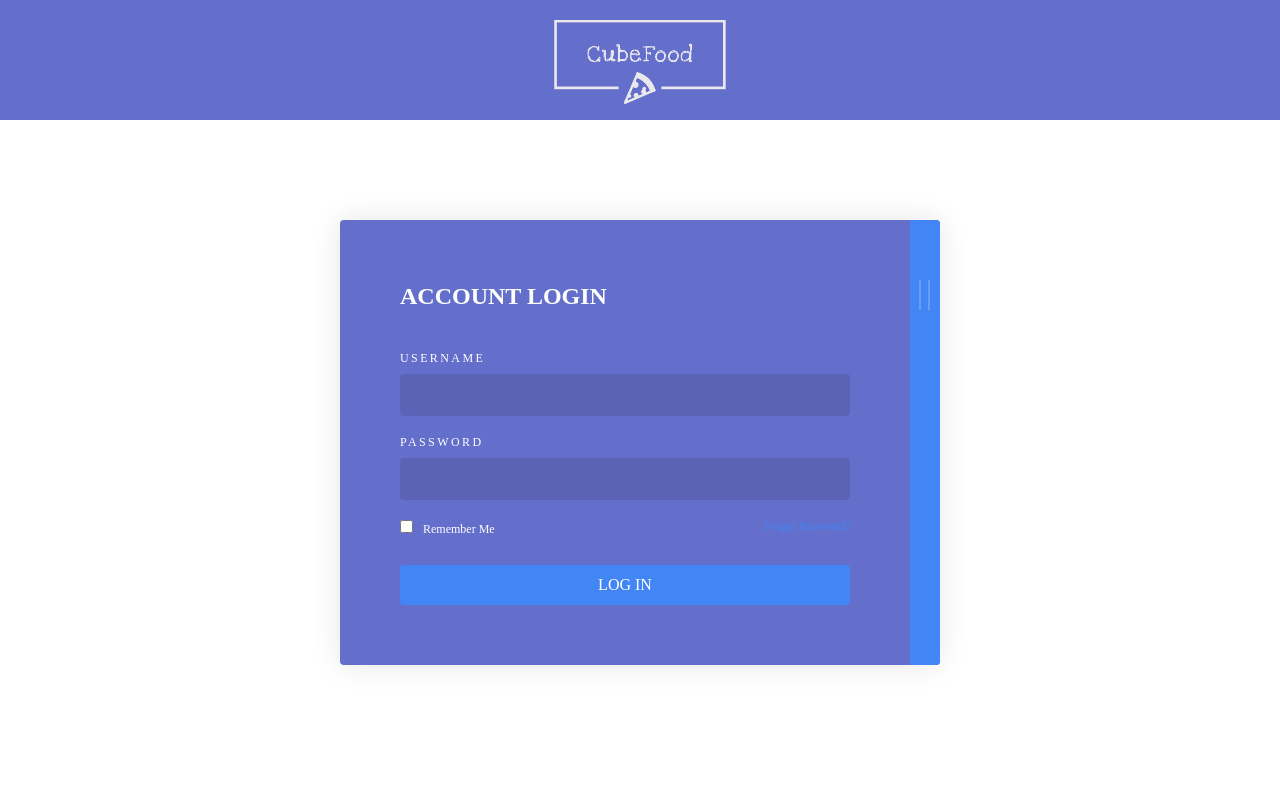
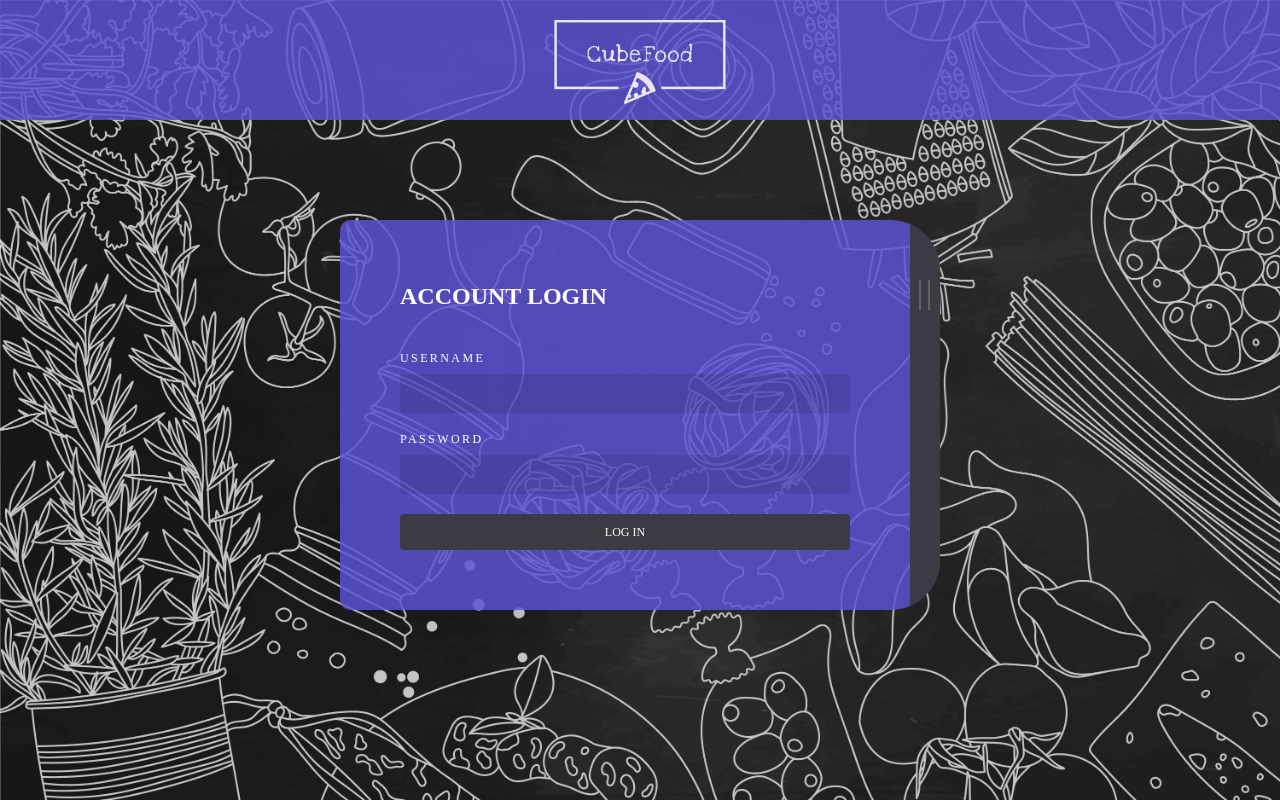
Before and after one commit to rowdyslav/BestAppInTheWorld, a Flask app: page / in a window 1280 px wide. Run offline with Flask 3, Linux system fonts and the light colour scheme; parts of the project's set-up code (start-up, migrations or seed data) failed here and were passed over; some libraries are stand-ins or nearby versions.

Commit message:
end design registration

```diff
--- a/requirements.txt
+++ b/requirements.txt
@@ -3,3 +3,4 @@ flask_session==0.5.0
 icecream==2.1.3
 pymongo==4.6.0
 Werkzeug==3.0.1
+python_version==3.12.0
--- a/static/styles/index.css
+++ b/static/styles/index.css
@@ -1,10 +1,13 @@
 html {
-    --primary-color: white;
-    --secondary-color: rgb(100, 110, 203);
+    --firstly-color: white;
+    --secondary-color: rgba(91, 82, 212, 0.837);
+    --thirdly-color: rgb(60, 58, 66);
+    --text-color: white;
 }
 
 header {
     height: 15vh;
+    width: 100%;
     background-color: var(--secondary-color)
 }
 
@@ -12,6 +15,12 @@ header img {
     height: 15vh;
     margin: auto;
     display: flex;
+}
+
+body {
+    background-image: url('../images/background.jpg');
+    background-size: cover; /* опционально, чтобы изображение занимало весь фон */
+    background-repeat: no-repeat;
 }
 
 .overlay, .form-panel.one:before {
@@ -29,7 +38,7 @@ z-index: 15;
 position: relative;
 background: var(--secondary-color);
 width: 600px;
-border-radius: 4px;
+border-radius: 10px 50px 50px 10px;
 box-shadow: 0 0 30px rgba(0, 0, 0, 0.1);
 box-sizing: border-box;
 margin: 100px auto 10px;
@@ -61,7 +70,7 @@ top: 50%;
 left: 50%;
 width: 30px;
 height: 4px;
-background: #4285F4;
+background: var(--thirdly-color);
 -webkit-transform: translate(-50%, -50%);
         transform: translate(-50%, -50%);
 }
@@ -95,7 +104,7 @@ margin: 0;
 .form-group label {
 display: block;
 margin: 0 0 10px;
-color: white;
+color: var(--text-color);
 font-size: 12px;
 font-weight: 500;
 line-height: 1;
@@ -103,7 +112,7 @@ text-transform: uppercase;
 letter-spacing: .2em;
 }
 .two .form-group label {
-color: #FFFFFF;
+color: var(--text-color);
 }
 .form-group input {
 outline: none;
@@ -114,7 +123,7 @@ border: 0;
 border-radius: 4px;
 box-sizing: border-box;
 padding: 12px 20px;
-color: rgba(0, 0, 0, 0.6);
+color: var(--firstly-color);
 font-family: inherit;
 font-size: inherit;
 font-weight: 500;
@@ -123,22 +132,22 @@ line-height: inherit;
 transition: 0.3s ease;
 }
 .form-group input:focus {
-color: rgba(0, 0, 0, 0.8);
+color: var(--firstly-color);
 }
 .two .form-group input {
-color: #FFFFFF;
+color: var(--text-color);
 }
 .two .form-group input:focus {
-color: #FFFFFF;
+color: var(--text-color);
 }
 .form-group button {
 outline: none;
-background: #4285F4;
+background: var(--thirdly-color);
 width: 100%;
 border: 0;
 border-radius: 4px;
 padding: 12px 20px;
-color: #FFFFFF;
+color: var(--text-color);
 font-family: inherit;
 font-size: inherit;
 font-weight: 500;
@@ -147,22 +156,22 @@ text-transform: uppercase;
 cursor: pointer;
 }
 .two .form-group button {
-background: #FFFFFF;
-color: #4285F4;
+background: var(--secondary-color);
+color: var(--text-color);
 }
-.form-group .form-remember {
+.form-group {
 font-size: 12px;
 font-weight: 400;
 letter-spacing: 0;
 text-transform: none;
 }
-.form-group .form-remember input[type='checkbox'] {
+.form-group input[type='checkbox'] {
 display: inline-block;
 width: auto;
 margin: 0 10px 0 0;
 }
-.form-group .form-recovery {
-color: #4285F4;
+.form-group {
+color: var(--thirdly-color);
 font-size: 12px;
 text-decoration: none;
 }
@@ -189,7 +198,7 @@ z-index: 5;
 position: absolute;
 top: 0;
 left: 95%;
-background: #4285F4;
+background: var(--thirdly-color);
 width: 100%;
 min-height: 100%;
 padding: 60px calc(10% + 60px) 60px 60px;
@@ -232,7 +241,7 @@ margin: 0 0 40px;
 }
 .form-header h1 {
 padding: 4px 0;
-color: white;
+color: var(--text-color);
 font-size: 24px;
 font-weight: 700;
 text-transform: uppercase;
@@ -272,5 +281,5 @@ font-size: 12px;
 
 .cp-fab {
 background: #FFFFFF !important;
-color: #4285F4 !important;
+color: var(--thirdly-color) !important;
 }
--- a/templates/index.html
+++ b/templates/index.html
@@ -27,11 +27,6 @@
               <div class="form-group">
                 <label for="password">Password</label>
                 <input type="password" id="password" name="password" required="required"/>
-              </div>
-              <div class="form-group">
-                <label class="form-remember">
-                  <input type="checkbox"/>Remember Me
-                </label><a class="form-recovery" href="#">Forgot Password?</a>
               </div>
               <div class="form-group">
                 <button type="submit">Log In</button>
```
Also changed, not shown: static/images/background.jpg (added), static/images/logo.png.
